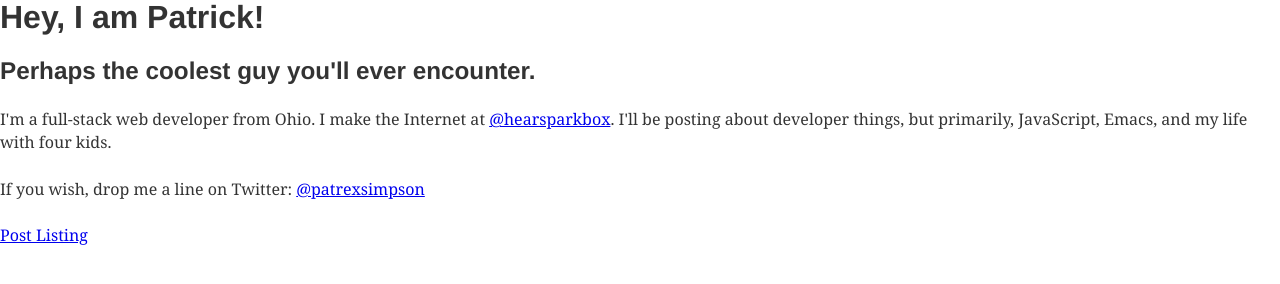
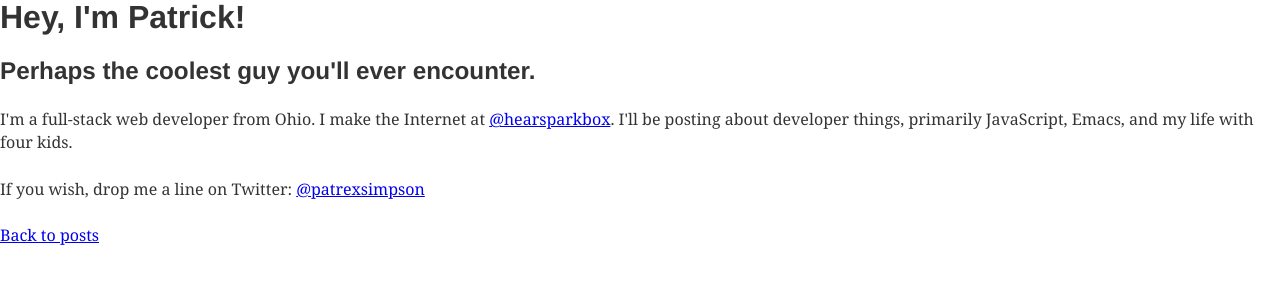
Before and after one commit to patricksimpson/blog-gatsby, a Gatsby site: page /about in a window 1280 px wide. Built offline with nearby package versions, Linux system fonts and the light colour scheme; Gatsby itself is replaced by a stand-in of ours; some packages are replaced by stand-ins of ours; what typography-theme-ocean-beach would draw is missing.

Commit message:
fix: about

```diff
--- a/src/pages/about.js
+++ b/src/pages/about.js
@@ -3,14 +3,14 @@ import Link from 'gatsby-link';
 
 const About = () => (
   <div>
-    <h1>Hey, I am Patrick! </h1>
+    <h1>Hey, I'm Patrick! </h1>
     <h2>Perhaps the coolest guy you'll ever encounter.</h2>
     <p>
       I'm a full-stack web developer from Ohio. I make the Internet at <a href="https://twitter.com/hearsparkbox">@hearsparkbox</a>.
-       I'll be posting about developer things, but primarily, JavaScript, Emacs, and my life with four kids.
+      I'll be posting about developer things, primarily JavaScript, Emacs, and my life with four kids.
     </p>
     <p>If you wish, drop me a line on Twitter: <a href="https://twitter.com/patrexsimpson">@patrexsimpson</a></p>
-    <Link to="/">Post Listing</Link>
+    <Link to="/">Back to posts</Link>
   </div>
 );
 
```
